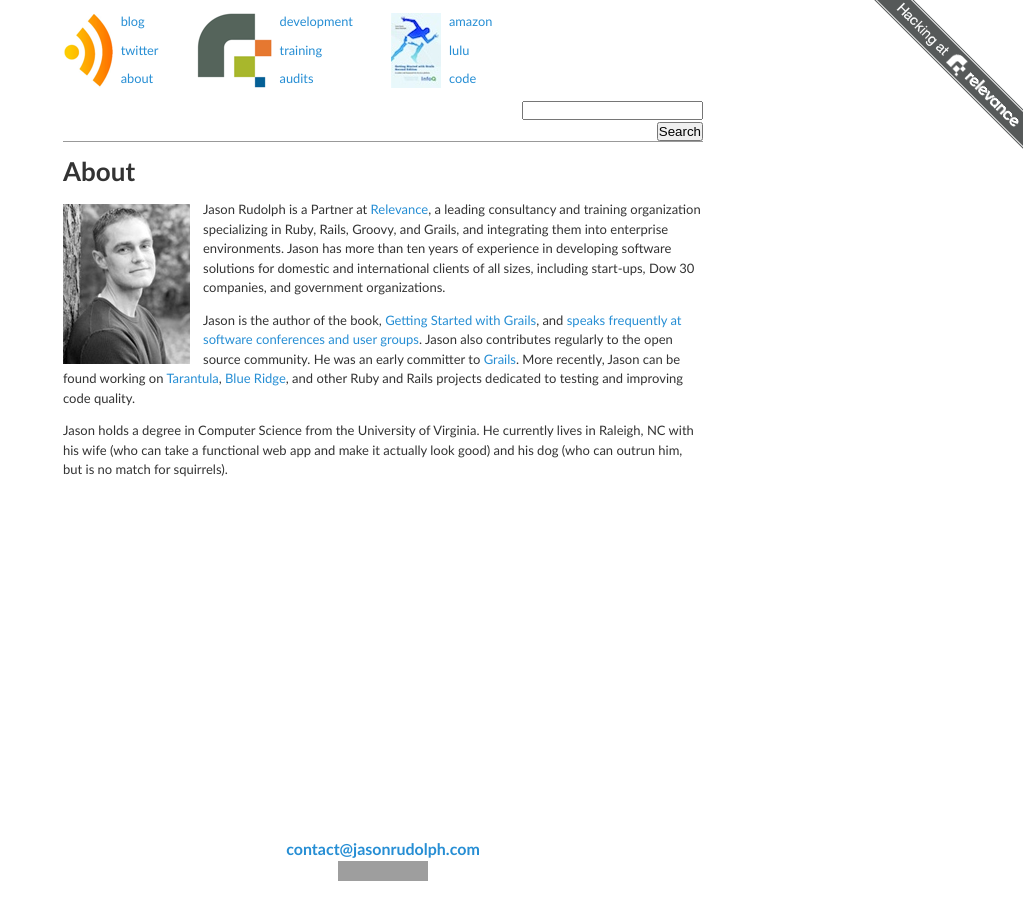
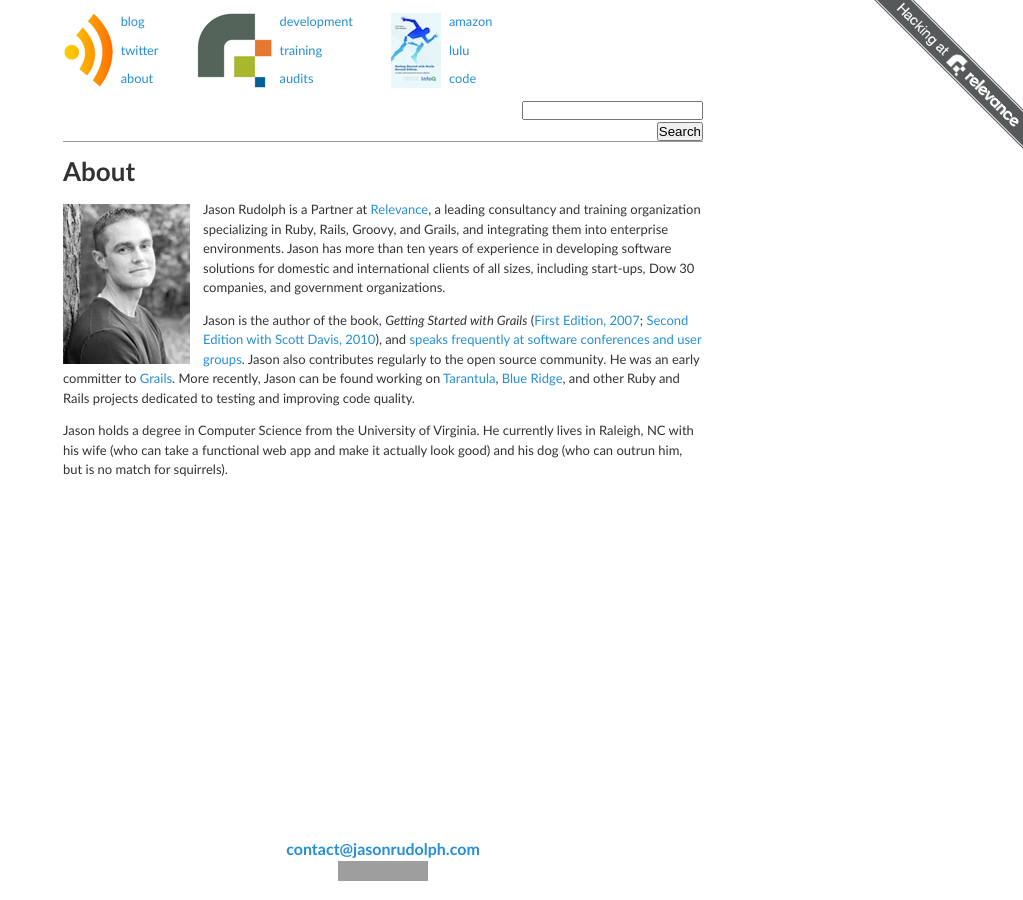
Before and after one commit to asclepius/paulkulyk.com, a Jekyll site: the page built from about.md, in a window 1280 px wide. Shown: the whole page, without its empty margins (257-1280 px from the left). Built offline with Jekyll 4.4.1, drawn with Linux system fonts in a browser that asks for light colours; nearby versions of some CDN libraries; comment, search, counter and statistics services are not loaded; grey boxes are pictures that could not be loaded.

Commit message:
Update bio to include GSwG second edition

```diff
--- a/about.md
+++ b/about.md
@@ -7,6 +7,6 @@
 
 <img src="/images/jasonrudolph.jpg" class="inline-left" title="Jason Rudolph (Photo by Neil Boyd)" alt="Jason Rudolph (Photo by Neil Boyd)" /> Jason Rudolph is a Partner at [Relevance](http://thinkrelevance.com "Relevance, Inc - Agile Software Development, Consulting, and Training"), a leading consultancy and training organization specializing in Ruby, Rails, Groovy, and Grails, and integrating them into enterprise environments.  Jason has more than ten years of experience in developing software solutions for domestic and international clients of all sizes, including start-ups, Dow 30 companies, and government organizations.
 
-Jason is the author of the book, [Getting Started with Grails](http://www.infoq.com/minibooks/grails "InfoQ: Getting Started with Grails"), and [speaks frequently at software conferences and user groups](/events).  Jason also contributes regularly to the open source community.  He was an early committer to [Grails](http://grails.org "Grails - Groovy Web Application Framework"). More recently, Jason can be found working on [Tarantula](http://github.com/relevance/tarantula "Tarantula (Ruby Gem) - Tarantula is a big fuzzy spider. It crawls your Rails application, fuzzing data to see what breaks."), [Blue Ridge](http://github.com/relevance/blue-ridge "Blue Ridge (Rails Plugin) - Command-line and in-browser JavaScript unit tests for your Rails app"), and other Ruby and Rails projects dedicated to testing and improving code quality.
+Jason is the author of the book, *Getting Started with Grails* ([First Edition, 2007](http://infoq.com/minibooks/grails "InfoQ: Getting Started with Grails, First Edition"); [Second Edition with Scott Davis, 2010](http://infoq.com/minibooks/grails-getting-started "InfoQ: Getting Started with Grails, Second Edition")), and [speaks frequently at software conferences and user groups](/events).  Jason also contributes regularly to the open source community.  He was an early committer to [Grails](http://grails.org "Grails - Groovy Web Application Framework"). More recently, Jason can be found working on [Tarantula](http://github.com/relevance/tarantula "Tarantula (Ruby Gem) - Tarantula is a big fuzzy spider. It crawls your Rails application, fuzzing data to see what breaks."), [Blue Ridge](http://github.com/relevance/blue-ridge "Blue Ridge (Rails Plugin) - Command-line and in-browser JavaScript unit tests for your Rails app"), and other Ruby and Rails projects dedicated to testing and improving code quality.
 
 Jason holds a degree in Computer Science from the University of Virginia.  He currently lives in Raleigh, NC with his wife (who can take a functional web app and make it actually look good) and his dog (who can outrun him, but is no match for squirrels).
```
